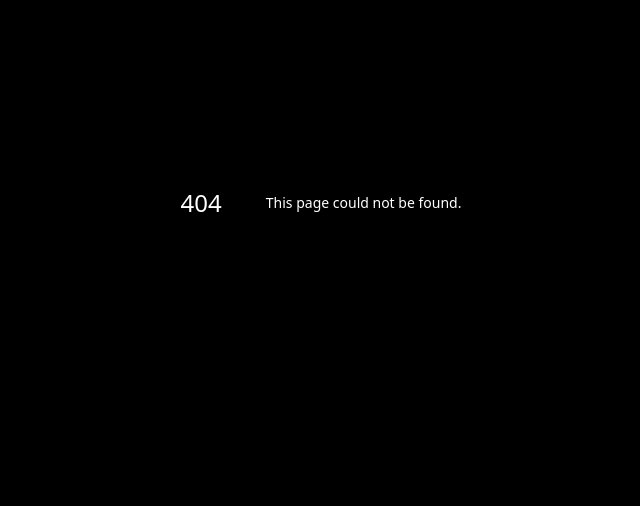
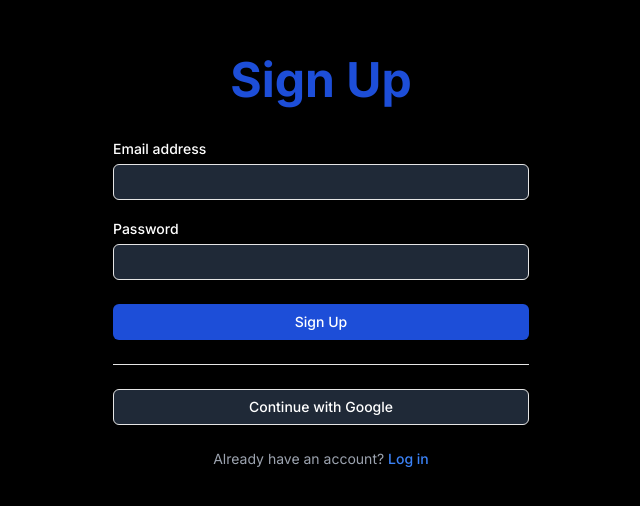
Before and after one commit to yaswanth-2005/fansfwd-deployment, a Next.js app: page /signup in a window 1280 px wide. Before the commit this address had no page. Shown: the part 198-704 px from the top of the page, without its empty margins (319-959 px from the left). Built offline with nearby package versions, Linux system fonts and the light colour scheme.

Commit message:
authentication completed

```diff
--- /dev/null
+++ b/src/app/(auth)/layout.tsx
@@ -0,0 +1,19 @@
+import { ReactNode } from "react";
+
+interface AuthLayoutProps {
+  children: ReactNode;
+  title: string;
+}
+
+export default function AuthLayout({ children, title }: AuthLayoutProps) {
+  return (
+    <div className="min-h-screen flex items-center justify-center bg-black p-4">
+      <div className="w-full max-w-md space-y-8">
+        <div className="text-center">
+          <h2 className="mt-6 text-5xl font-bold text-blue-700">{title}</h2>
+        </div>
+        {children}
+      </div>
+    </div>
+  );
+}
--- /dev/null
+++ b/src/app/(auth)/login/page.tsx
@@ -0,0 +1,90 @@
+"use client";
+
+import { useState } from "react";
+import Link from "next/link";
+import { Button } from "@/components/ui/button";
+import { Input } from "@/components/ui/input";
+import { Label } from "@/components/ui/label";
+import { Separator } from "@/components/ui/separator";
+// import AuthLayout from "../components/auth-layout";
+import AuthLayout from "../layout";
+
+export default function LoginPage() {
+  const [email, setEmail] = useState("");
+  const [password, setPassword] = useState("");
+
+  const handleSubmit = (e: React.FormEvent) => {
+    e.preventDefault();
+    // Handle login logic here
+    console.log("Login:", email, password);
+  };
+
+  return (
+    <AuthLayout title="Log In">
+      <form onSubmit={handleSubmit} className="mt-8 space-y-6">
+        <div className="space-y-4">
+          <div>
+            <Label htmlFor="email" className="text-white">
+              Email address
+            </Label>
+            <Input
+              id="email"
+              name="email"
+              type="email"
+              autoComplete="email"
+              required
+              className="mt-1 bg-gray-800 text-white"
+              value={email}
+              onChange={(e) => setEmail(e.target.value)}
+            />
+          </div>
+          <div>
+            <Label htmlFor="password" className="text-white">
+              Password
+            </Label>
+            <Input
+              id="password"
+              name="password"
+              type="password"
+              autoComplete="current-password"
+              required
+              className="mt-1 bg-gray-800 text-white"
+              value={password}
+              onChange={(e) => setPassword(e.target.value)}
+            />
+          </div>
+        </div>
+
+        <Button
+          type="submit"
+          className="w-full bg-blue-700 hover:bg-blue-900 text-white"
+        >
+          Log In
+        </Button>
+
+        <Separator className="my-8" />
+
+        <Button
+          type="button"
+          variant="outline"
+          className="w-full bg-gray-800 text-white hover:bg-gray-700"
+          onClick={() => {
+            /* Handle Google Login */
+          }}
+        >
+          Continue with Google
+        </Button>
+
+        <p className="mt-2 text-center text-sm text-gray-400">
+          Don't have an account?{" "}
+          <Link
+            href="/signup"
+            className="font-medium text-blue-500 hover:text-blue-400"
+          >
+            Sign up
+          </Link>
+        </p>
+      </form>
+    </AuthLayout>
+  );
+}
--- /dev/null
+++ b/src/app/(auth)/signup/page.tsx
@@ -0,0 +1,90 @@
+"use client";
+
+import { useState } from "react";
+import Link from "next/link";
+import { Button } from "@/components/ui/button";
+import { Input } from "@/components/ui/input";
+import { Label } from "@/components/ui/label";
+import { Separator } from "@/components/ui/separator";
+// import AuthLayout from "../components/auth-layout";
+import AuthLayout from "../layout";
+
+export default function SignupPage() {
+  const [email, setEmail] = useState("");
+  const [password, setPassword] = useState("");
+
+  const handleSubmit = (e: React.FormEvent) => {
+    e.preventDefault();
+    // Handle signup logic here
+    console.log("Signup:", email, password);
+  };
+
+  return (
+    <AuthLayout title="Sign Up">
+      <form onSubmit={handleSubmit} className="mt-8 space-y-6">
+        <div className="space-y-4">
+          <div>
+            <Label htmlFor="email" className="text-white">
+              Email address
+            </Label>
+            <Input
+              id="email"
+              name="email"
+              type="email"
+              autoComplete="email"
+              required
+              className="mt-1 bg-gray-800 text-white"
+              value={email}
+              onChange={(e) => setEmail(e.target.value)}
+            />
+          </div>
+          <div>
+            <Label htmlFor="password" className="text-white">
+              Password
+            </Label>
+            <Input
+              id="password"
+              name="password"
+              type="password"
+              autoComplete="new-password"
+              required
+              className="mt-1 bg-gray-800 text-white"
+              value={password}
+              onChange={(e) => setPassword(e.target.value)}
+            />
+          </div>
+        </div>
+
+        <Button
+          type="submit"
+          className="w-full bg-blue-700 hover:bg-blue-900 text-white"
+        >
+          Sign Up
+        </Button>
+
+        <Separator className="my-8" />
+
+        <Button
+          type="button"
+          variant="outline"
+          className="w-full bg-gray-800 text-white hover:bg-gray-700"
+          onClick={() => {
+            /* Handle Google Sign Up */
+          }}
+        >
+          Continue with Google
+        </Button>
+
+        <p className="mt-2 text-center text-sm text-gray-400">
+          Already have an account?{" "}
+          <Link
+            href="/login"
+            className="font-medium text-blue-500 hover:text-blue-400"
+          >
+            Log in
+          </Link>
+        </p>
+      </form>
+    </AuthLayout>
+  );
+}
--- a/src/components/global/inView.tsx
+++ b/src/components/global/inView.tsx
@@ -26,7 +26,7 @@ export function InViewImagesGrid() {
               "https://images.beta.cosmos.so/1b6f1bee-1b4c-4035-9e93-c93ef4d445e1?format=jpeg",
               "https://encrypted-tbn0.gstatic.com/images?q=tbn:ANd9GcSEODqeCcEuXN4GYFNu1Doh7dS5gomDgKC2wQ&s",
               "https://yt3.googleusercontent.com/m6Lq0zDJ8qQfipdpk-bWFVUswXZhnxNbIJH7qgv6wv_RnjcYvZrrIYj--Nz3rDd_m5BSLfUYaQ=s176-c-k-c0x00ffffff-no-rj-mo",
-              "https://images.beta.cosmos.so/86af92c0-064d-4801-b7ed-232535b03328?format=jpeg",
+              "https://encrypted-tbn0.gstatic.com/images?q=tbn:ANd9GcTkqkG2LwaNwrb59tM-jgrG793usvyX8LSrVbitN9EDdyU3dZ1g1YjKE8Iz8Nvvdg5ZbrRlg2KewOFjUCoil-OmoQ",
               "https://images.beta.cosmos.so/399e2a4a-e118-4aaf-9c7e-155ed18f6556?format=jpeg",
               "https://th.bing.com/th/id/OIP.StotjN4kdzLr-wgoZQ-xkAHaJP?w=156&h=180&c=7&r=0&o=5&dpr=1.5&pid=1.7",
               "https://encrypted-tbn0.gstatic.com/images?q=tbn:ANd9GcStLBs8iyDb-u0Mr9nGSjS9aZel-XG52NJMeA&s",
--- a/src/components/layouts/main.tsx
+++ b/src/components/layouts/main.tsx
@@ -6,10 +6,12 @@ import { InViewImagesGrid } from "../global/inView";
 import SpotlightBasic from "../global/Spotlight";
 import { Button } from "../ui/button";
 import { motion } from "motion/react";
+import { useRouter } from "next/navigation";
 
 type Props = {};
 
 const Main = (props: Props) => {
+  const router = useRouter();
   return (
     <div className="flex flex-col gap-5">
       <motion.nav
@@ -42,7 +44,10 @@ const Main = (props: Props) => {
               <li>Home</li>
               <li>Home</li>
             </ul>
-            <Button className="rounded-full text-white border border-blue-500 bg-blue-600/40 ">
+            <Button
+              onClick={() => router.push("/login")}
+              className="rounded-full text-white border border-blue-500 bg-blue-600/40 "
+            >
               Sign In
             </Button>
           </div>
```
